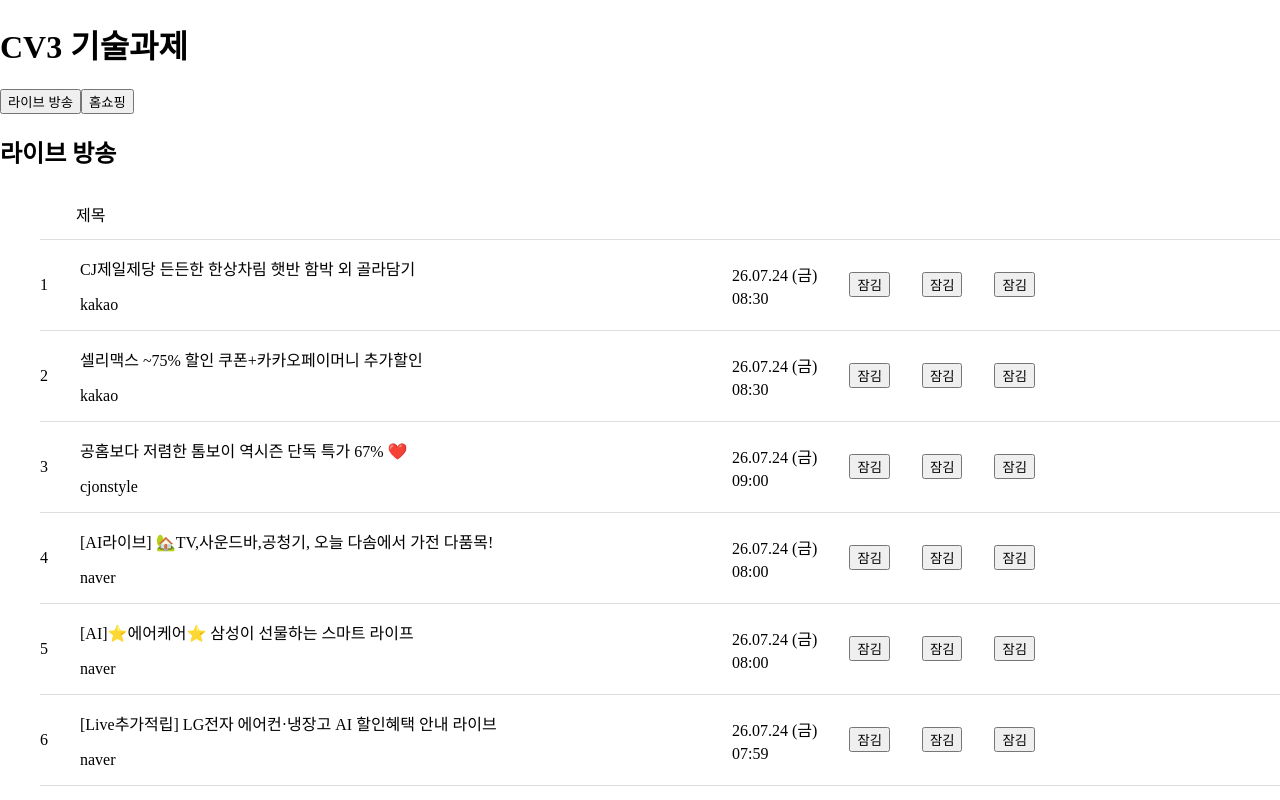
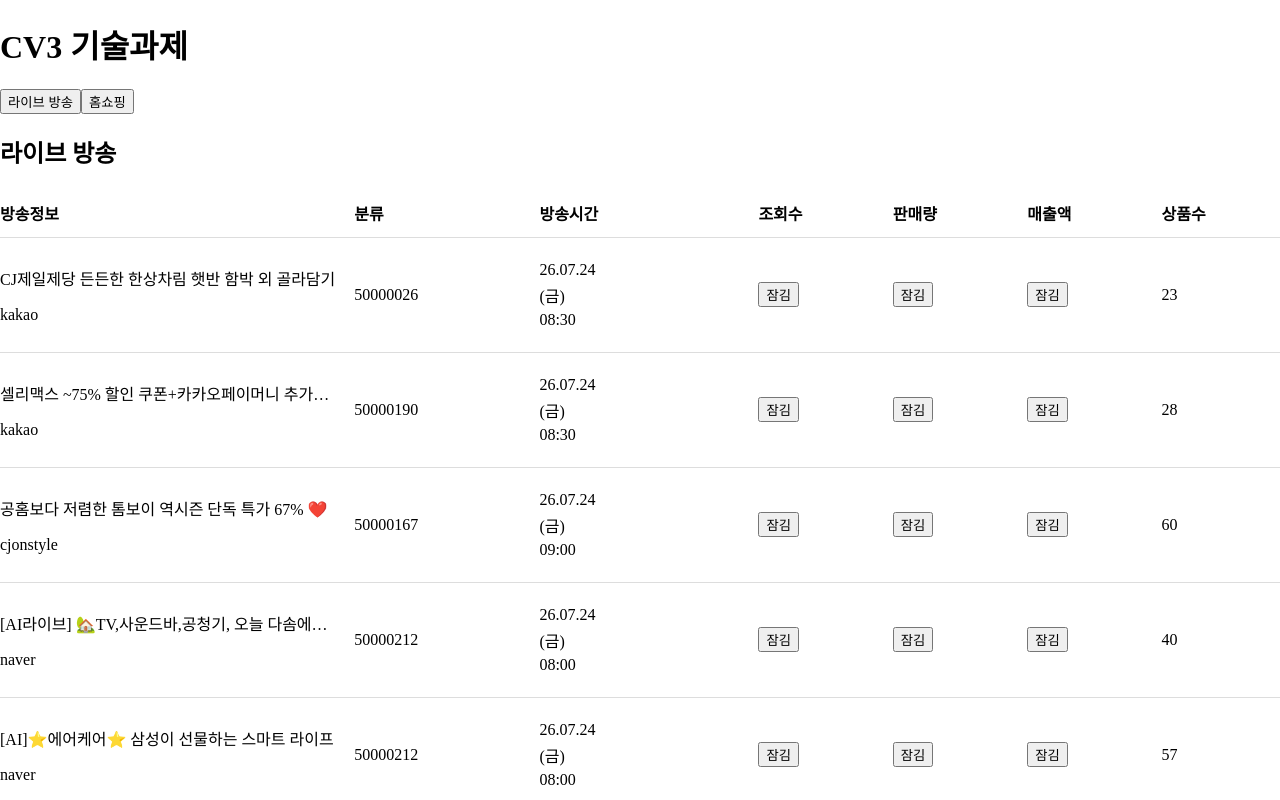
Before and after one commit to LDH9276/cv3-project, a React (Vite) app: page / in a window 1280 px wide. Shown: the top 800 px of the page. Built offline with nearby package versions, Linux system fonts and the light colour scheme.

Commit message:
feat: 방송 목록 범례 및 데이터 열 추가

```diff
--- a/src/App.css
+++ b/src/App.css
@@ -1,18 +1,28 @@
 /* 퍼블리싱 스타일은 제작자가 추가합니다. */
 .data-label{
+  margin: 0;
+  padding: 0;
+  list-style: none;
+
   li{
-    display: flex;
+    display: grid;
+    grid-template-columns: minmax(0, 2fr) minmax(0, 1fr) minmax(0, 1.2fr) repeat(4, minmax(0, 0.7fr));
     align-items: center;
-    gap: 2em;
+    gap: 1rem;
+    padding: 0.75rem 0;
   }
   li~li{
     border-top: 1px solid #ddd;
   }
 }
 
+.data-legend{
+  font-weight: 700;
+}
+
 .title-wrap{
   display: block;
-  width: 50%;
+  min-width: 0;
   overflow: hidden;
   text-overflow: ellipsis;
   white-space: nowrap;
--- a/src/App.tsx
+++ b/src/App.tsx
@@ -4,6 +4,7 @@ import ItemList from '@/components/ItemList'
 import { broadcastsByType } from '@/data/broadcasts'
 import type { BroadcastType } from '@/types/broadcast'
 
+// 선택된 방송 유형에 맞는 목록을 렌더링하고 탭 상태를 관리합니다.
 function App() {
   const [broadcastType, setBroadcastType] =
     useState<BroadcastType>('live')
--- a/src/components/ItemList.tsx
+++ b/src/components/ItemList.tsx
@@ -10,6 +10,7 @@ interface DataValueProps {
   value: string | null
 }
 
+// 데이터 값이 null일 때 잠김 안내를 표시하고 로그인 안내 박스의 열림 상태를 관리합니다.
 function DataValue({ value }: DataValueProps) {
   const [isHintOpen, setIsHintOpen] = useState(false)
   const hintId = useId()
@@ -40,6 +41,7 @@ function DataValue({ value }: DataValueProps) {
   )
 }
 
+// 선택된 방송 유형의 목록을 최대 10개까지 화면에 표시합니다.
 function ItemList({ broadcastType, items }: ItemListProps) {
 
   return (
@@ -52,38 +54,32 @@ function ItemList({ broadcastType, items }: ItemListProps) {
         <p>표시할 방송 데이터가 없습니다.</p>
       ) : (
         <ul className='data-label'>
-          {broadcastType === 'live' ?
-            <li>
-              <p>&nbsp;</p>
-              <div className='title-wrap'>
-                <span>제목</span>
-              </div>
-            </li>
-
-            :
-            <li>
-              <p>&nbsp;</p>
-              <div className='title-wrap'>
-                <span>제목</span>
-              </div>
-            </li>
-          }
-
+          <li className='data-legend'>
+            <span>방송정보</span>
+            <span>분류</span>
+            <span>방송시간</span>
+            <span>조회수</span>
+            <span>판매량</span>
+            <span>매출액</span>
+            <span>상품수</span>
+          </li>
 
           {items.slice(0, 10).map((item) => (
             <li key={item.id}>
-              <p>{item.rank}</p>
-              <div className="title-wrap">
+              <div className='title-wrap'>
                 <p className='item-title'>{item.title}</p>
                 <p className='item-platform'>{item.platformName}</p>
               </div>
+              <span>{item.category}</span>
               <div className='broadcast-datetime'>
                 <span>{item.broadcastDate}</span>
+                <span>({item.broadcastWeekday})</span>
                 <span>{item.broadcastTime}</span>
               </div>
               <DataValue value={item.metricValue} />
               <DataValue value={item.sales} />
               <DataValue value={item.revenue} />
+              <DataValue value={item.productCount} />
             </li>
           ))}
         </ul>
--- a/src/components/TableInfo.tsx
+++ b/src/components/TableInfo.tsx
@@ -5,6 +5,7 @@ interface ItemListProps {
   items: BroadcastItem[]
 }
 
+// 방송 목록 데이터를 간단한 제목 목록으로 표시합니다.
 function ItemList({ broadcastType, items }: ItemListProps) {
   return (
     <section aria-label={broadcastType === 'live' ? '라이브 방송 목록' : '홈쇼핑 목록'}>
--- a/src/data/broadcasts.ts
+++ b/src/data/broadcasts.ts
@@ -5,19 +5,21 @@ import type { BroadcastItem, BroadcastType } from '@/types/broadcast'
 type LiveBroadcast = (typeof liveBroadcasts.list)[number]
 type HomeShoppingBroadcast = (typeof homeShoppingBroadcasts.list)[number]
 
+// null 값을 유지해 화면에서 잠김 상태를 별도로 렌더링할 수 있도록 숫자를 문자열로 변환합니다.
 function formatNumber(value: number | null): string | null {
-  // null을 문자열로 치환하지 않아 UI가 잠김 상태를 별도 요소로 렌더링할 수 있습니다.
   return value === null ? null : value.toLocaleString('ko-KR')
 }
 
 interface BroadcastDateTime {
   date: string
+  weekday: string
   time: string
 }
 
+// 10자리 또는 12자리 방송 일시를 날짜·요일·시간으로 분리해 한국어 표시 형식으로 변환합니다.
 function formatBroadcastDateTime(value: string): BroadcastDateTime {
   if (!/^\d{10}(\d{2})?$/.test(value)) {
-    return { date: value, time: '' }
+    return { date: value, weekday: '', time: '' }
   }
 
   const yearLength = value.length === 12 ? 4 : 2
@@ -36,19 +38,22 @@ function formatBroadcastDateTime(value: string): BroadcastDateTime {
     date.getHours() !== hour ||
     date.getMinutes() !== minute
   ) {
-    return { date: value, time: '' }
+    return { date: value, weekday: '', time: '' }
   }
 
+  // 날짜와 시간 구성 요소를 항상 두 자리로 맞춥니다.
   const twoDigits = (number: number) =>
     number.toLocaleString('ko-KR', { minimumIntegerDigits: 2, useGrouping: false })
   const weekday = date.toLocaleDateString('ko-KR', { weekday: 'short' })
 
   return {
-    date: `${twoDigits(year % 100)}.${twoDigits(month)}.${twoDigits(day)} (${weekday})`,
+    date: `${twoDigits(year % 100)}.${twoDigits(month)}.${twoDigits(day)}`,
+    weekday,
     time: `${twoDigits(hour)}:${twoDigits(minute)}`,
   }
 }
 
+// 라이브 방송 원본 데이터를 공통 BroadcastItem 형식으로 정규화합니다.
 function normalizeLiveBroadcast(
   item: LiveBroadcast,
   index: number,
@@ -62,6 +67,7 @@ function normalizeLiveBroadcast(
     title: item.title,
     category: String(item.cid),
     broadcastDate: broadcastDateTime.date,
+    broadcastWeekday: broadcastDateTime.weekday,
     broadcastTime: broadcastDateTime.time,
     metricLabel: '조회수',
     metricValue: formatNumber(item.visit_cnt),
@@ -71,6 +77,7 @@ function normalizeLiveBroadcast(
   }
 }
 
+// 홈쇼핑 방송 원본 데이터를 공통 BroadcastItem 형식으로 정규화합니다.
 function normalizeHomeShoppingBroadcast(
   item: HomeShoppingBroadcast,
   index: number,
@@ -84,6 +91,7 @@ function normalizeHomeShoppingBroadcast(
     title: item.hsshow_title,
     category: item.cat?.cat_name ?? String(item.cid ?? '-'),
     broadcastDate: broadcastDateTime.date,
+    broadcastWeekday: broadcastDateTime.weekday,
     broadcastTime: broadcastDateTime.time,
     metricLabel: '조회수',
     metricValue: formatNumber(item.visit_cnt),
--- a/src/types/broadcast.ts
+++ b/src/types/broadcast.ts
@@ -7,9 +7,9 @@ export interface BroadcastItem {
   title: string
   category: string
   broadcastDate: string
+  broadcastWeekday: string
   broadcastTime: string
   metricLabel: '조회수' | '시청률'
-  // 원본 데이터의 null을 유지해 화면에서 잠김 상태로 표시합니다.
   metricValue: string | null
   sales: string | null
   revenue: string | null
```
